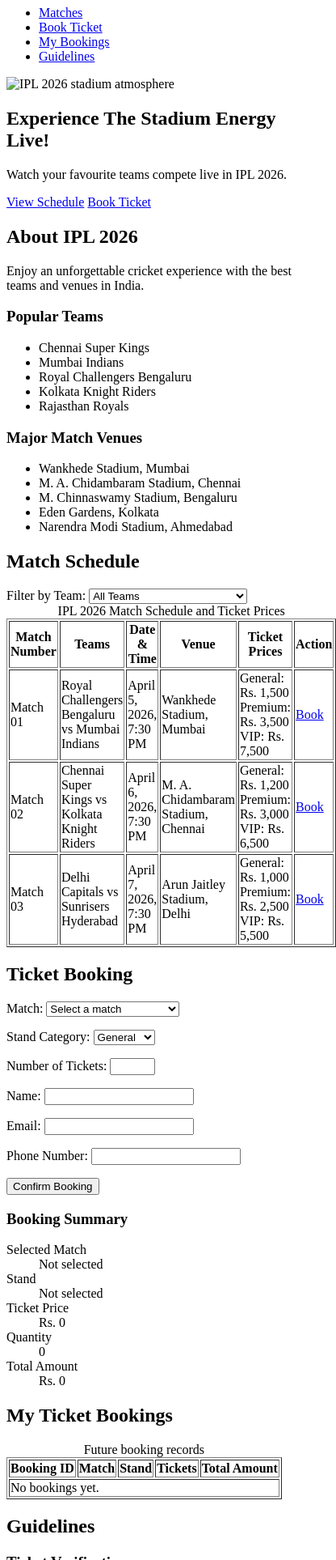
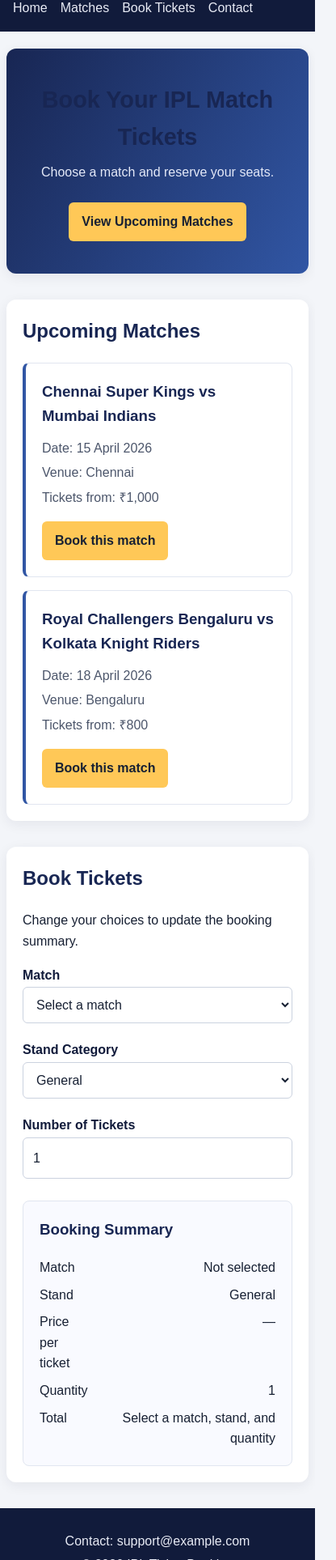
Before and after one commit to mithileshks983-byte/Web_development, a plain HTML site: page index.html in a window 390 px wide. Shown: the part 73-2000 px from the top of the page at 81% size, 416 px wide, since content can reach past the window. Drawn offline with Linux system fonts and the light colour scheme.

Commit message:
Update IPL ticket booking app
Co-authored-by: Copilot <223556219+Copilot@users.noreply.github.com>

```diff
--- a/JS/app.js
+++ b/JS/app.js
@@ -0,0 +1,109 @@
+const matches = {
+  "csk-mi": {
+    label: "Chennai Super Kings vs Mumbai Indians",
+    option: "csk-mi",
+    startingPrice: 1000
+  },
+  "rcb-kkr": {
+    label: "Royal Challengers Bengaluru vs Kolkata Knight Riders",
+    option: "rcb-kkr",
+    startingPrice: 800
+  }
+};
+
+const stands = {
+  general: { label: "General", multiplier: 1 },
+  premium: { label: "Premium", multiplier: 1.5 },
+  vip: { label: "VIP", multiplier: 2 }
+};
+
+const currencyFormatter = new Intl.NumberFormat("en-IN", {
+  style: "currency",
+  currency: "INR",
+  maximumFractionDigits: 0
+});
+
+let toastTimeout;
+
+function showToast(message) {
+  let toast = document.getElementById("toast");
+
+  if (!toast) {
+    toast = document.createElement("div");
+    toast.id = "toast";
+    toast.setAttribute("role", "status");
+    toast.setAttribute("aria-live", "polite");
+    document.body.append(toast);
+  }
+
+  toast.textContent = message;
+  toast.hidden = false;
+  toast.classList.add("show");
+  window.clearTimeout(toastTimeout);
+  toastTimeout = window.setTimeout(() => {
+    toast.classList.remove("show");
+    toast.hidden = true;
+  }, 4000);
+}
+
+document.addEventListener("DOMContentLoaded", () => {
+  const form = document.getElementById("booking-form");
+
+  if (!form) {
+    return;
+  }
+
+  const matchSelect = form.querySelector("#match");
+  const standSelect = form.querySelector("#stand");
+  const ticketInput = form.querySelector("#quantity");
+  const summaryMatch = document.getElementById("summary-match");
+  const summaryStand = document.getElementById("summary-stand");
+  const summaryTickets = document.getElementById("summary-quantity");
+  const summaryPrice = document.getElementById("summary-price");
+  const summaryTotal = document.getElementById("summary-total");
+
+  function updateSummary(notify = false) {
+    const selectedMatch = matches[matchSelect.value];
+    const selectedStand = stands[standSelect.value];
+    const quantity = Number(ticketInput.value);
+    const validQuantity = Number.isInteger(quantity) && quantity >= 1 && quantity <= 10;
+
+    summaryMatch.textContent = selectedMatch?.label ?? "Not selected";
+    summaryStand.textContent = selectedStand?.label ?? "Not selected";
+    summaryTickets.textContent = validQuantity ? String(quantity) : "Not selected";
+
+    if (selectedMatch && selectedStand && validQuantity) {
+      const price = selectedMatch.startingPrice * selectedStand.multiplier;
+      summaryPrice.textContent = currencyFormatter.format(price);
+      summaryTotal.textContent = currencyFormatter.format(price * quantity);
+      if (notify) {
+        showToast("Booking summary updated.");
+      }
+      return;
+    }
+
+    summaryPrice.textContent = "—";
+    summaryTotal.textContent = "Select a match, stand, and quantity";
+    if (notify) {
+      showToast("Choose a match, stand, and valid quantity to see your total.");
+    }
+  }
+
+  matchSelect.addEventListener("change", () => updateSummary(true));
+  standSelect.addEventListener("change", () => updateSummary(true));
+  ticketInput.addEventListener("change", () => updateSummary(true));
+  form.addEventListener("reset", () => window.setTimeout(() => updateSummary(), 0));
+
+  const matchId = new URLSearchParams(window.location.search).get("match");
+  const match = matchId && Object.hasOwn(matches, matchId) ? matches[matchId] : undefined;
+
+  if (match) {
+    matchSelect.value = match.option;
+
+    const reduceMotion = window.matchMedia("(prefers-reduced-motion: reduce)").matches;
+    form.scrollIntoView({ behavior: reduceMotion ? "auto" : "smooth" });
+    showToast(`${match.label} selected. Complete your booking below.`);
+  }
+
+  updateSummary();
+});
--- a/css/style.css
+++ b/css/style.css
@@ -0,0 +1,335 @@
+:root {
+  font-family: Arial, Helvetica, sans-serif;
+  --primary: #111b3b;
+  --accent: #ffc857;
+  --background: #f3f5f9;
+  --text: #172033;
+  color: var(--text);
+  background-color: var(--background);
+  font-synthesis: none;
+  text-rendering: optimizeLegibility;
+}
+
+/* Smooth movement when a link jumps to a page section. */
+html {
+  scroll-behavior: smooth;
+}
+
+* {
+  box-sizing: border-box;
+}
+
+body {
+  margin: 0;
+  padding-top: 80px;
+  line-height: 1.6;
+}
+
+/* Header and navigation */
+header {
+  position: fixed;
+  top: 0;
+  right: 0;
+  left: 0;
+  z-index: 10;
+  display: flex;
+  align-items: center;
+  justify-content: space-between;
+  gap: 1rem;
+  padding: 1rem 8%;
+  color: #fff;
+  background-color: var(--primary);
+}
+
+header h1 {
+  margin: 0;
+  font-size: 1.5rem;
+}
+
+nav {
+  display: flex;
+  flex-wrap: wrap;
+  gap: 1.25rem;
+}
+
+nav a,
+#home a,
+article a {
+  color: inherit;
+  text-decoration: none;
+}
+
+nav a {
+  color: #e8ebf5;
+}
+
+nav a:hover {
+  color: var(--accent);
+}
+
+main {
+  width: min(100% - 2rem, 1000px);
+  margin: 2rem auto;
+}
+
+/* Main page sections */
+section {
+  margin-bottom: 2rem;
+  padding: 2rem;
+  border-radius: 12px;
+  background-color: #fff;
+  box-shadow: 0 4px 16px rgb(23 32 51 / 7%);
+}
+
+#home {
+  padding: 3.5rem 2rem;
+  color: #fff;
+  text-align: center;
+  background: linear-gradient(120deg, #182653, #3156a4);
+}
+
+#home h2 {
+  margin: 0 0 0.5rem;
+  font-size: clamp(1.8rem, 5vw, 2.8rem);
+}
+
+#home p {
+  margin: 0 0 1.5rem;
+  color: #e4e9f8;
+}
+
+#home a,
+#booking a,
+article a,
+button {
+  display: inline-block;
+  padding: 0.7rem 1rem;
+  border: 0;
+  border-radius: 6px;
+  color: #172033;
+  background-color: var(--accent);
+  font: inherit;
+  font-weight: 700;
+  text-decoration: none;
+  cursor: pointer;
+}
+
+#home a:hover,
+#booking a:hover,
+article a:hover,
+button:hover {
+  background-color: #f2b533;
+}
+
+section h2 {
+  margin-top: 0;
+  color: #182653;
+}
+
+main p,
+main li,
+main td,
+main th,
+main dt,
+main dd,
+main label,
+section h2,
+article h3 {
+  transition: color 160ms ease;
+}
+
+main p:hover,
+main li:hover,
+main td:hover,
+main th:hover,
+main dt:hover,
+main dd:hover,
+main label:hover,
+section h2:hover,
+article h3:hover {
+  color: #3156a4;
+}
+
+#matches article {
+  margin-top: 1rem;
+  padding: 1.25rem;
+  border: 1px solid #e1e6f0;
+  border-left: 4px solid #3156a4;
+  border-radius: 8px;
+}
+
+article h3 {
+  margin: 0 0 0.75rem;
+  color: #182653;
+}
+
+article p {
+  margin: 0.3rem 0;
+  color: #4c566b;
+}
+
+article a {
+  margin-top: 0.75rem;
+}
+
+/* Booking form */
+form {
+  display: grid;
+  gap: 0.6rem;
+  max-width: 520px;
+}
+
+form > label {
+  margin-bottom: -0.5rem;
+  color: var(--primary);
+  font-weight: 700;
+}
+
+input:not([type="radio"]),
+select {
+  width: 100%;
+  margin-bottom: 0.7rem;
+  padding: 0.75rem;
+  border: 1px solid #cbd2df;
+  border-radius: 6px;
+  color: var(--text);
+  background-color: #fff;
+  font: inherit;
+}
+
+input:focus,
+select:focus {
+  outline: 2px solid var(--primary);
+  outline-offset: 1px;
+}
+
+fieldset {
+  display: grid;
+  gap: 0.5rem;
+  margin: 0.5rem 0 1rem;
+  padding: 1rem;
+  border: 1px solid #cbd2df;
+  border-radius: 6px;
+}
+
+legend {
+  padding: 0 0.35rem;
+  color: #182653;
+  font-weight: 700;
+}
+
+.radio-option {
+  display: flex;
+  align-items: center;
+  gap: 0.5rem;
+}
+
+.radio-option input {
+  margin: 0;
+  accent-color: #3156a4;
+}
+
+.form-actions {
+  display: flex;
+  flex-wrap: wrap;
+  gap: 0.75rem;
+}
+
+button {
+  justify-self: start;
+}
+
+/* Booking summary */
+.booking-layout {
+  display: grid;
+  grid-template-columns: minmax(0, 1fr) minmax(220px, 0.8fr);
+  gap: 2rem;
+  align-items: start;
+}
+
+.summary-card {
+  padding: 1.25rem;
+  border: 1px solid #e1e6f0;
+  border-radius: 8px;
+  background-color: #f9faff;
+}
+
+.summary-card h3 {
+  margin-top: 0;
+  color: #182653;
+}
+
+.summary-card dl {
+  display: grid;
+  grid-template-columns: 1fr auto;
+  gap: 0.5rem 1rem;
+  margin: 0;
+}
+
+.summary-card dd {
+  margin: 0;
+  text-align: right;
+}
+
+/* Footer and status message */
+footer {
+  padding: 1.5rem;
+  color: #e8ebf5;
+  background-color: var(--primary);
+  text-align: center;
+}
+
+footer p {
+  margin: 0.25rem;
+}
+
+.toast {
+  position: fixed;
+  bottom: 1.5rem;
+  left: 50%;
+  z-index: 20;
+  display: none;
+  padding: 0.75rem 1rem;
+  border-radius: 6px;
+  color: #fff;
+  background-color: var(--primary);
+  transform: translateX(-50%);
+}
+
+.toast.show {
+  display: block;
+}
+
+@media (max-width: 600px) {
+  body {
+    padding-top: 125px;
+  }
+
+  header {
+    align-items: flex-start;
+    flex-direction: column;
+    padding: 1rem;
+  }
+
+  nav {
+    gap: 0.75rem 1rem;
+  }
+
+  main {
+    width: min(100% - 1rem, 1000px);
+    margin: 0.5rem auto;
+  }
+
+  section {
+    padding: 1.25rem;
+  }
+
+  #home {
+    padding: 2.5rem 1.25rem;
+  }
+
+  .booking-layout {
+    grid-template-columns: 1fr;
+    gap: 1rem;
+  }
+}
--- a/index.html
+++ b/index.html
@@ -3,200 +3,98 @@
 <head>
   <meta charset="UTF-8">
   <meta name="viewport" content="width=device-width, initial-scale=1.0">
-    <meta name="description" content="IPL 2026 match schedules and ticket booking">
-    <title>IPL 2026 Ticket Booking</title>
+  <title>IPL Ticket Booking</title>
+  <link rel="stylesheet" href="css/style.css">
+  <script src="JS/app.js" defer></script>
 </head>
 <body>
-    <header id="home">
-        <h1>IPL 2026 Ticket Booking</h1>
+
+  <header>
+    <h1>IPL Ticket Booking</h1>
+
     <nav aria-label="Main navigation">
-            <ul>
-                <li><a href="#matches">Matches</a></li>
-                <li><a href="#book-ticket">Book Ticket</a></li>
-                <li><a href="#my-bookings">My Bookings</a></li>
-                <li><a href="#guidelines">Guidelines</a></li>
-            </ul>
+      <a href="#home">Home</a>
+      <a href="#matches">Matches</a>
+      <a href="#booking">Book Tickets</a>
+      <a href="#contact">Contact</a>
     </nav>
   </header>
 
   <main>
-        <section aria-labelledby="hero-heading">
-            <img src="images/ipl20206.jpg" alt="IPL 2026 stadium atmosphere" width="100%">
-            <h2 id="hero-heading">Experience The Stadium Energy Live!</h2>
-            <p>Watch your favourite teams compete live in IPL 2026.</p>
-            <a href="#matches">View Schedule</a>
-            <a href="#book-ticket">Book Ticket</a>
+    <section id="home">
+      <h2>Book Your IPL Match Tickets</h2>
+      <p>Choose a match and reserve your seats.</p>
+      <a href="#matches">View Upcoming Matches</a>
     </section>
 
-        <section aria-labelledby="about-heading">
-            <h2 id="about-heading">About IPL 2026</h2>
-            <p>Enjoy an unforgettable cricket experience with the best teams and venues in India.</p>
-            <h3>Popular Teams</h3>
-            <ul>
-                <li>Chennai Super Kings</li>
-                <li>Mumbai Indians</li>
-                <li>Royal Challengers Bengaluru</li>
-                <li>Kolkata Knight Riders</li>
-                <li>Rajasthan Royals</li>
-            </ul>
-            <h3>Major Match Venues</h3>
-            <ul>
-                <li>Wankhede Stadium, Mumbai</li>
-                <li>M. A. Chidambaram Stadium, Chennai</li>
-                <li>M. Chinnaswamy Stadium, Bengaluru</li>
-                <li>Eden Gardens, Kolkata</li>
-                <li>Narendra Modi Stadium, Ahmedabad</li>
-            </ul>
+    <section id="matches">
+      <h2>Upcoming Matches</h2>
+
+      <article>
+        <h3>Chennai Super Kings vs Mumbai Indians</h3>
+        <p>Date: 15 April 2026</p>
+        <p>Venue: Chennai</p>
+        <p>Tickets from: ₹1,000</p>
+        <a href="?match=csk-mi#booking">Book this match</a>
+      </article>
+
+      <article>
+        <h3>Royal Challengers Bengaluru vs Kolkata Knight Riders</h3>
+        <p>Date: 18 April 2026</p>
+        <p>Venue: Bengaluru</p>
+        <p>Tickets from: ₹800</p>
+        <a href="?match=rcb-kkr#booking">Book this match</a>
+      </article>
     </section>
 
-        <section id="matches" aria-labelledby="schedule-heading">
-            <h2 id="schedule-heading">Match Schedule</h2>
-            <label for="team-filter">Filter by Team:</label>
-            <select id="team-filter" name="team-filter">
-                <option value="all">All Teams</option>
-                <option value="csk">Chennai Super Kings</option>
-                <option value="mi">Mumbai Indians</option>
-                <option value="rcb">Royal Challengers Bengaluru</option>
-                <option value="kkr">Kolkata Knight Riders</option>
+    <section id="booking">
+      <h2>Book Tickets</h2>
+      <p>Change your choices to update the booking summary.</p>
+
+      <div class="booking-layout">
+        <form id="booking-form">
+          <label for="match">Match</label>
+          <select id="match" name="match" required>
+            <option value="">Select a match</option>
+            <option value="csk-mi" data-price="1000">Chennai Super Kings vs Mumbai Indians</option>
+            <option value="rcb-kkr" data-price="800">Royal Challengers Bengaluru vs Kolkata Knight Riders</option>
           </select>
 
-            <table border="1">
-                <caption>IPL 2026 Match Schedule and Ticket Prices</caption>
-                <thead>
-                    <tr>
-                        <th scope="col">Match Number</th>
-                        <th scope="col">Teams</th>
-                        <th scope="col">Date &amp; Time</th>
-                        <th scope="col">Venue</th>
-                        <th scope="col">Ticket Prices</th>
-                        <th scope="col">Action</th>
-                    </tr>
-                </thead>
-                <tbody>
-                    <tr>
-                        <td>Match 01</td>
-                        <td>Royal Challengers Bengaluru vs Mumbai Indians</td>
-                        <td>April 5, 2026, 7:30 PM</td>
-                        <td>Wankhede Stadium, Mumbai</td>
-                        <td>General: Rs. 1,500<br>Premium: Rs. 3,500<br>VIP: Rs. 7,500</td>
-                        <td><a href="#book-ticket">Book</a></td>
-                    </tr>
-                    <tr>
-                        <td>Match 02</td>
-                        <td>Chennai Super Kings vs Kolkata Knight Riders</td>
-                        <td>April 6, 2026, 7:30 PM</td>
-                        <td>M. A. Chidambaram Stadium, Chennai</td>
-                        <td>General: Rs. 1,200<br>Premium: Rs. 3,000<br>VIP: Rs. 6,500</td>
-                        <td><a href="#book-ticket">Book</a></td>
-                    </tr>
-                    <tr>
-                        <td>Match 03</td>
-                        <td>Delhi Capitals vs Sunrisers Hyderabad</td>
-                        <td>April 7, 2026, 7:30 PM</td>
-                        <td>Arun Jaitley Stadium, Delhi</td>
-                        <td>General: Rs. 1,000<br>Premium: Rs. 2,500<br>VIP: Rs. 5,500</td>
-                        <td><a href="#book-ticket">Book</a></td>
-                    </tr>
-                </tbody>
-            </table>
-        </section>
-
-        <section id="book-ticket" aria-labelledby="booking-heading">
-            <h2 id="booking-heading">Ticket Booking</h2>
-            <form action="#" method="post">
-                <p>
-                    <label for="match">Match:</label>
-                    <select id="match" name="match" required>
-                        <option value="">Select a match</option>
-                        <option value="match-01">Match 01 - RCB vs MI</option>
-                        <option value="match-02">Match 02 - CSK vs KKR</option>
-                        <option value="match-03">Match 03 - DC vs SRH</option>
-                    </select>
-                </p>
-                <p>
-                    <label for="stand">Stand Category:</label>
-                    <select id="stand" name="stand" required>
+          <label for="stand">Stand Category</label>
+          <select id="stand" name="stand">
             <option value="general">General</option>
             <option value="premium">Premium</option>
             <option value="vip">VIP</option>
           </select>
-                </p>
-                <p>
-                    <label for="quantity">Number of Tickets:</label>
-                    <input type="number" id="quantity" name="quantity" min="1" max="10" required>
-                </p>
-                <p>
-                    <label for="name">Name:</label>
-                    <input type="text" id="name" name="name" autocomplete="name" required>
-                </p>
-                <p>
-                    <label for="email">Email:</label>
-                    <input type="email" id="email" name="email" autocomplete="email" required>
-                </p>
-                <p>
-                    <label for="phone">Phone Number:</label>
-                    <input type="tel" id="phone" name="phone" autocomplete="tel" required>
-                </p>
-                <button type="submit">Confirm Booking</button>
+
+          <label for="quantity">Number of Tickets</label>
+          <input id="quantity" name="quantity" type="number" min="1" max="10" value="1" required>
         </form>
 
-            <aside aria-labelledby="summary-heading">
+        <aside class="summary-card" aria-labelledby="summary-heading">
           <h3 id="summary-heading">Booking Summary</h3>
           <dl>
-                    <dt>Selected Match</dt>
-                    <dd>Not selected</dd>
+            <dt>Match</dt>
+            <dd id="summary-match">Not selected</dd>
             <dt>Stand</dt>
-                    <dd>Not selected</dd>
-                    <dt>Ticket Price</dt>
-                    <dd>Rs. 0</dd>
+            <dd id="summary-stand">General</dd>
+            <dt>Price per ticket</dt>
+            <dd id="summary-price">₹0</dd>
             <dt>Quantity</dt>
-                    <dd>0</dd>
-                    <dt>Total Amount</dt>
-                    <dd>Rs. 0</dd>
+            <dd id="summary-quantity">1</dd>
+            <dt>Total</dt>
+            <dd id="summary-total">₹0</dd>
           </dl>
         </aside>
-        </section>
-
-        <section id="my-bookings" aria-labelledby="bookings-heading">
-            <h2 id="bookings-heading">My Ticket Bookings</h2>
-            <table border="1">
-                <caption>Future booking records</caption>
-                <thead>
-                    <tr>
-                        <th scope="col">Booking ID</th>
-                        <th scope="col">Match</th>
-                        <th scope="col">Stand</th>
-                        <th scope="col">Tickets</th>
-                        <th scope="col">Total Amount</th>
-                    </tr>
-                </thead>
-                <tbody>
-                    <tr>
-                        <td colspan="5">No bookings yet.</td>
-                    </tr>
-                </tbody>
-            </table>
-        </section>
-
-        <section id="guidelines" aria-labelledby="guidelines-heading">
-            <h2 id="guidelines-heading">Guidelines</h2>
-            <article>
-                <h3>Ticket Verification</h3>
-                <p>Keep your digital or printed ticket ready for scanning at the stadium entrance.</p>
-            </article>
-            <article>
-                <h3>ID Proof Requirement</h3>
-                <p>Carry a valid government-issued photo ID matching the name on your booking.</p>
-            </article>
-            <article>
-                <h3>Prohibited Items</h3>
-                <p>Outside food, glass containers, large bags, fireworks, and professional cameras are not allowed.</p>
-            </article>
+      </div>
     </section>
   </main>
 
-    <footer>
-        <p>&copy; 2026 IPL Ticket Booking. All rights reserved.</p>
+  <footer id="contact">
+    <p>Contact: support@example.com</p>
+    <p>&copy; 2026 IPL Ticket Booking</p>
   </footer>
+
+  <div id="toast" class="toast" role="status" aria-live="polite" hidden></div>
 </body>
 </html>
```
Lines whose indentation alone changed are shown as unchanged.
